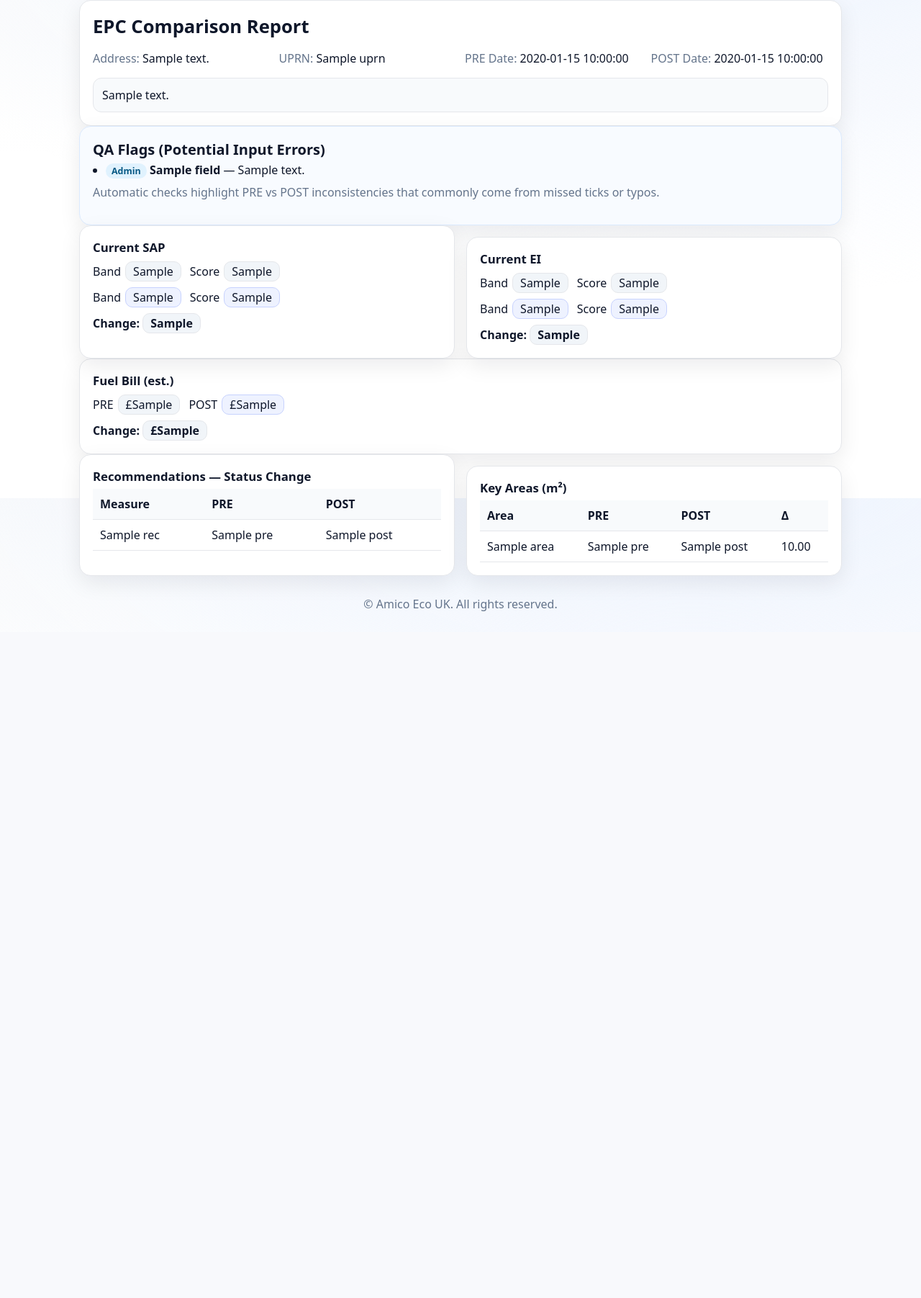
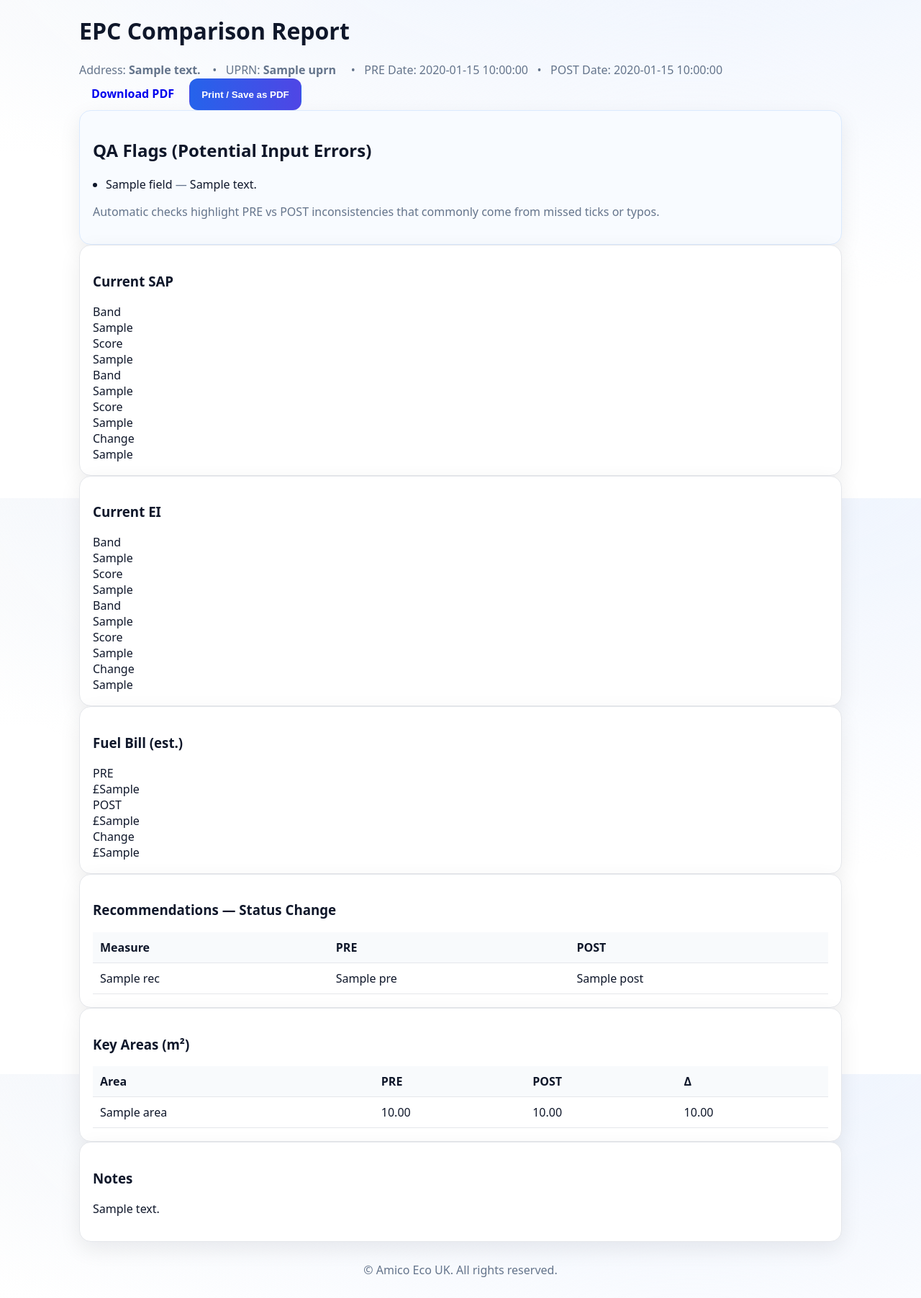
Before and after one commit to Ashley210109/COMPAREAMICOECO, a FastAPI app: template templates/report.html in a window 1280 px wide. Shown: the part 108-1911 px from the top of the page at 72% size. Before the commit the page ends 957 px from the top, so only its background shows below. Run offline with FastAPI, Linux system fonts and the light colour scheme; the template is opened without the code that fills it: most values are stand-ins (such as "Sample title", 1, 10 or a date in 2020).

Commit message:
Update report.html

```diff
--- a/templates/report.html
+++ b/templates/report.html
@@ -1,31 +1,30 @@
 {% extends "base.html" %}
-{% block title %}EPC Comparison Report · Amico Eco{% endblock %}
+{% block title %}EPC Comparison Report{% endblock %}
 {% block content %}
 
-<div class="card vgap-16">
-  <h1 class="h2">EPC Comparison Report</h1>
-  <div class="kpis">
-    <div><span class="muted">Address:</span> {{ header.address or "-" }}</div>
-    <div><span class="muted">UPRN:</span> {{ header.uprn or "-" }}</div>
-    <div><span class="muted">PRE Date:</span> {{ header.pre_date or pre.summary.process_date or "-" }}</div>
-    <div><span class="muted">POST Date:</span> {{ header.post_date or post.summary.process_date or "-" }}</div>
+<div class="page-head">
+  <div>
+    <h1>EPC Comparison Report</h1>
+    <div class="muted small">
+      Address: <strong>{{ header.address or '-' }}</strong>&nbsp; &nbsp; • &nbsp; UPRN: <strong>{{ header.uprn or 'Postcode' }}</strong>
+      &nbsp; &nbsp; • &nbsp; PRE Date: {{ header.pre_date or '-' }} &nbsp; • &nbsp; POST Date: {{ header.post_date or '-' }}
+    </div>
   </div>
 
-  {% if header.notes %}
-    <div class="note">{{ header.notes }}</div>
-  {% endif %}
+  <div class="action-bar no-print">
+    <a class="btn" href="/pdf" target="_blank" rel="noopener">Download PDF</a>
+    <button class="btn primary" onclick="window.print()">Print / Save as PDF</button>
+  </div>
 </div>
 
 {% if qa_flags and qa_flags|length > 0 %}
-<div class="card info vgap-8">
-  <h2 class="h3">QA Flags (Potential Input Errors)</h2>
+<div class="card info">
+  <h2>QA Flags (Potential Input Errors)</h2>
   <ul class="list">
     {% for f in qa_flags %}
       <li>
-        <span class="badge {{ 'danger' if f.level=='error' else 'warn' if f.level=='warning' else 'info' }}">
-          {{ f.level|title }}
-        </span>
-        <strong>{{ f.field }}</strong> — {{ f.message }}
+        <span class="pill {{ 'danger' if f.level=='error' else ('warn' if f.level=='warning' else 'info') }}">{{ f.field }}</span>
+        <span class="muted">—</span> {{ f.message }}
       </li>
     {% endfor %}
   </ul>
@@ -33,52 +32,51 @@
 </div>
 {% endif %}
 
-<div class="grid-2 vgap-16">
-  <div class="card vgap-8">
-    <h3 class="h4">Current SAP</h3>
-    <div class="stat-row">
-      <div class="stat">Band <span class="chip">{{ pre.summary.sap_current_band or '' }}</span></div>
-      <div class="stat">Score <span class="chip">{{ pre.summary.sap_current or '' }}</span></div>
+<div class="grid two">
+  <div class="card">
+    <h3>Current SAP</h3>
+    <div class="row">
+      <div>Band</div><div class="pill soft">{{ pre.summary.sap_current_band or '-' }}</div><div>Score</div><div class="pill">{{ pre.summary.sap_current or '-' }}</div>
     </div>
-    <div class="stat-row">
-      <div class="stat">Band <span class="chip accent">{{ post.summary.sap_current_band or '' }}</span></div>
-      <div class="stat">Score <span class="chip accent">{{ post.summary.sap_current or '' }}</span></div>
+    <div class="row">
+      <div>Band</div><div class="pill soft">{{ post.summary.sap_current_band or '-' }}</div><div>Score</div><div class="pill">{{ post.summary.sap_current or '-' }}</div>
     </div>
-    {% if diff.sap_change is not none %}
-    <div class="delta">Change: <span class="chip {{ 'up' if diff.sap_change>0 else 'down' if diff.sap_change<0 else '' }}">{{ diff.sap_change }}</span></div>
-    {% endif %}
-  </div>
-
-  <div class="card vgap-8">
-    <h3 class="h4">Current EI</h3>
-    <div class="stat-row">
-      <div class="stat">Band <span class="chip">{{ pre.summary.ei_current_band or '' }}</span></div>
-      <div class="stat">Score <span class="chip">{{ pre.summary.ei_current or '' }}</span></div>
-    </div>
-    <div class="stat-row">
-      <div class="stat">Band <span class="chip accent">{{ post.summary.ei_current_band or '' }}</span></div>
-      <div class="stat">Score <span class="chip accent">{{ post.summary.ei_current or '' }}</span></div>
-    </div>
-    {% if diff.ei_change is not none %}
-    <div class="delta">Change: <span class="chip {{ 'up' if diff.ei_change>0 else 'down' if diff.ei_change<0 else '' }}">{{ diff.ei_change }}</span></div>
-    {% endif %}
+    <div class="row">
+      <div>Change</div>
+      <div class="pill success">{{ diff.sap_change if diff.sap_change is not none else '-' }}</div>
     </div>
   </div>
 
-<div class="card vgap-8">
-  <h3 class="h4">Fuel Bill (est.)</h3>
-  <div class="stat-row">
-    <div class="stat">PRE <span class="chip">£{{ pre.summary.fuel_bill or '' }}</span></div>
-    <div class="stat">POST <span class="chip accent">£{{ post.summary.fuel_bill or '' }}</span></div>
+  <div class="card">
+    <h3>Current EI</h3>
+    <div class="row">
+      <div>Band</div><div class="pill soft">{{ pre.summary.ei_current_band or '-' }}</div><div>Score</div><div class="pill">{{ pre.summary.ei_current or '-' }}</div>
     </div>
-  {% if diff.fuel_bill_change is not none %}
-  <div class="delta">Change: <span class="chip {{ 'down' if diff.fuel_bill_change<0 else 'up' if diff.fuel_bill_change>0 else '' }}">£{{ diff.fuel_bill_change }}</span></div>
-  {% endif %}
+    <div class="row">
+      <div>Band</div><div class="pill soft">{{ post.summary.ei_current_band or '-' }}</div><div>Score</div><div class="pill">{{ post.summary.ei_current or '-' }}</div>
+    </div>
+    <div class="row">
+      <div>Change</div>
+      <div class="pill success">{{ diff.ei_change if diff.ei_change is not none else '-' }}</div>
+    </div>
+  </div>
 </div>
 
-<div class="grid-2 vgap-16">
 <div class="card">
-    <h3 class="h4">Recommendations — Status Change</h3>
+  <h3>Fuel Bill (est.)</h3>
+  <div class="row">
+    <div>PRE</div><div class="pill">£{{ pre.summary.fuel_bill if pre.summary.fuel_bill is not none else '—' }}</div>
+    <div>POST</div><div class="pill">£{{ post.summary.fuel_bill if post.summary.fuel_bill is not none else '—' }}</div>
+    <div>Change</div>
+    <div class="pill {{ 'danger' if diff.fuel_bill_change is not none and diff.fuel_bill_change>0 else 'success' }}">
+      £{{ diff.fuel_bill_change if diff.fuel_bill_change is not none else '—' }}
+    </div>
+  </div>
+</div>
+
+<div class="grid two">
+  <div class="card">
+    <h3>Recommendations — Status Change</h3>
     <table class="table">
       <thead><tr><th>Measure</th><th>PRE</th><th>POST</th></tr></thead>
       <tbody>
@@ -94,18 +92,16 @@
   </div>
 
   <div class="card">
-    <h3 class="h4">Key Areas (m²)</h3>
+    <h3>Key Areas (m²)</h3>
     <table class="table">
       <thead><tr><th>Area</th><th>PRE</th><th>POST</th><th>Δ</th></tr></thead>
       <tbody>
       {% for label, vals in diff.areas.items() %}
         <tr>
           <td>{{ label }}</td>
-            <td>{{ vals.pre if vals.pre is not none else '-' }}</td>
-            <td>{{ vals.post if vals.post is not none else '-' }}</td>
-            <td class="{{ 'pos' if vals.delta and vals.delta>0 else 'neg' if vals.delta and vals.delta<0 else '' }}">
-              {% if vals.delta is not none %}{{ '%.2f'|format(vals.delta) }}{% else %}-{% endif %}
-            </td>
+          <td>{{ '%.2f'|format(vals.pre) if vals.pre is not none else '-' }}</td>
+          <td>{{ '%.2f'|format(vals.post) if vals.post is not none else '-' }}</td>
+          <td>{{ '%.2f'|format(vals.delta) if vals.delta is not none else '-' }}</td>
         </tr>
       {% endfor %}
       </tbody>
@@ -113,4 +109,11 @@
   </div>
 </div>
 
+{% if header.notes %}
+<div class="card">
+  <h3>Notes</h3>
+  <p>{{ header.notes }}</p>
+</div>
+{% endif %}
+
 {% endblock %}
```
Lines whose indentation alone changed are shown as unchanged.
